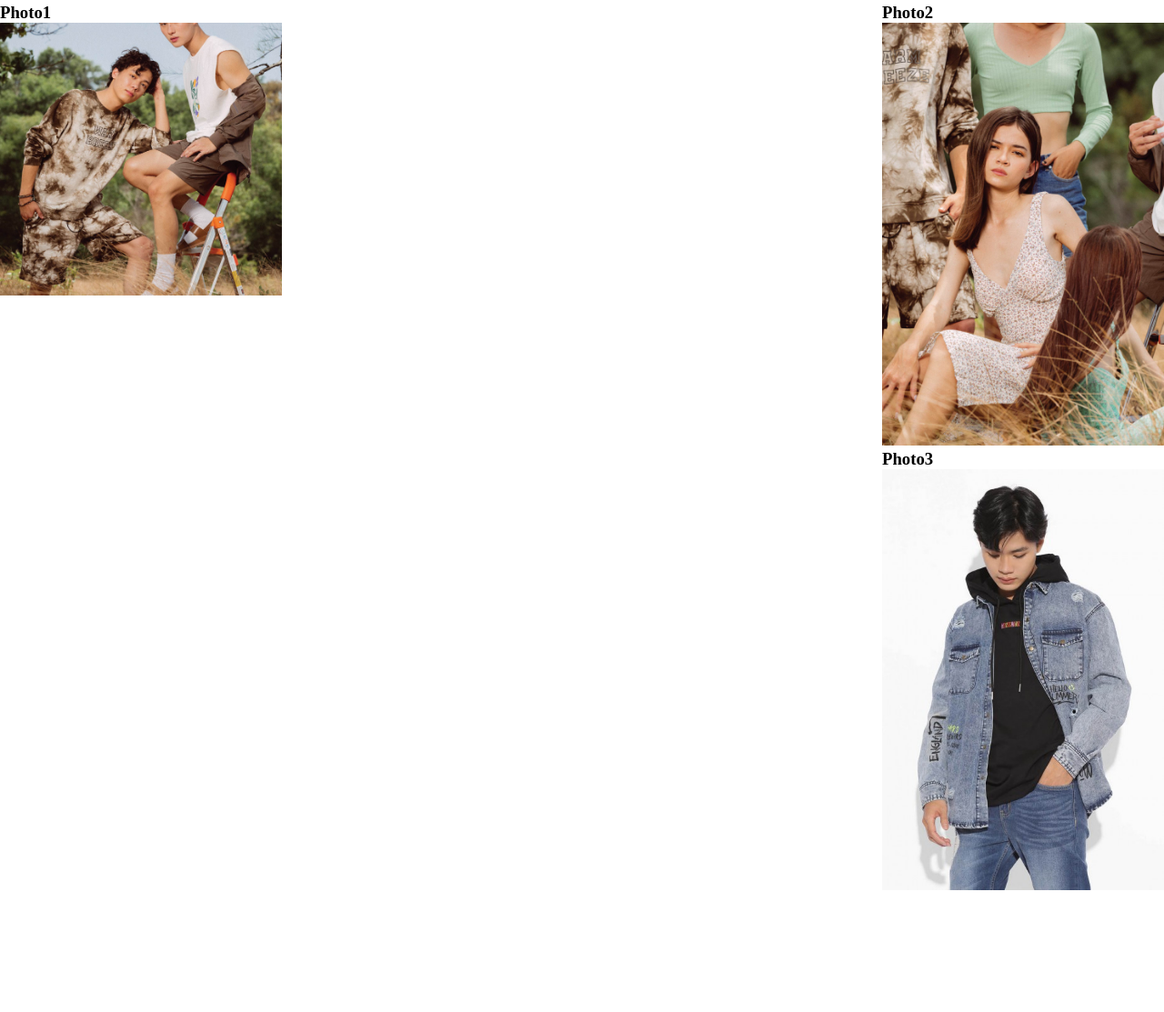
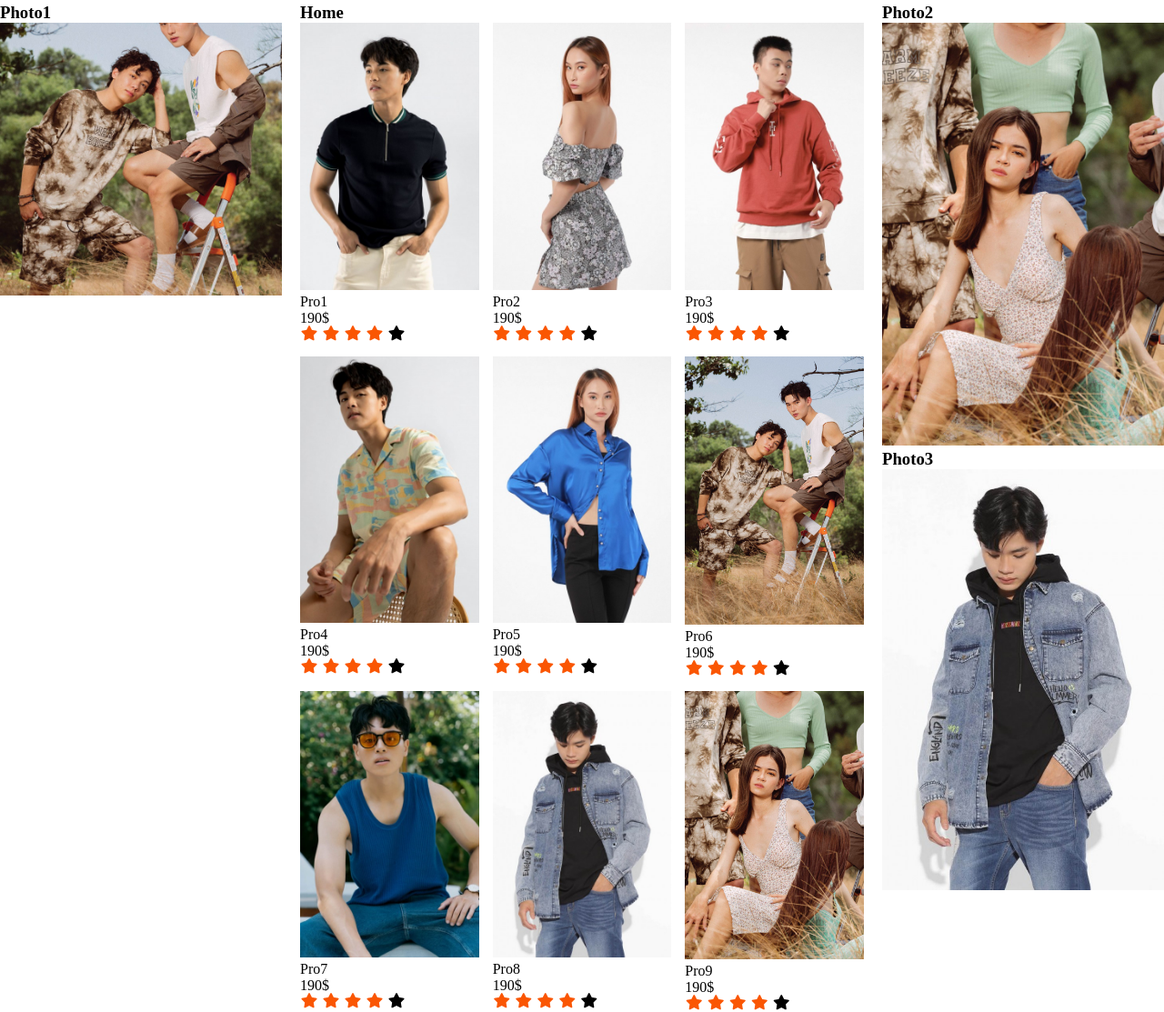
Before and after one commit to vyvuth2003/clothes-shop, a plain HTML site: page index.html in a window 1280 px wide. Shown: the part 511-1624 px from the top of the page at 91% size. Before the commit the page ends 1494 px from the top, so only its background shows below. Drawn offline with Linux system fonts and the light colour scheme; a web font is replaced by a local one.

Commit message:
updated_2

```diff
--- a/index.html
+++ b/index.html
@@ -41,7 +41,126 @@
     </div>
 
     <div class="pr">
-      <!-- put content here, or remove this div and use 2 columns -->
+      <h3>Home</h3>
+      <div class="pro_listing">
+        <!-- 1 -->
+        <div class="products">
+            <img src="/img/img/Product/p1.jpg" alt="">
+            <div class="pro_name">Pro1</div>
+            <div class="price">190$</div>
+            <div class="rating">
+                <i style="color: rgb(250, 86, 3);" class="fa-solid fa-star"></i>
+                <i style="color: rgb(250, 86, 3);" class="fa-solid fa-star"></i>
+                <i style="color: rgb(250, 86, 3);" class="fa-solid fa-star"></i>
+                <i style="color: rgb(250, 86, 3);" class="fa-solid fa-star"></i>
+                <i class="fa-solid fa-star"></i>
+            </div>
+        </div>
+        <!-- 2 -->
+          <div class="products">
+            <img src="/img/img/Product/p2.jpg" alt="">
+            <div class="pro_name">Pro2</div>
+            <div class="price">190$</div>
+            <div class="rating">
+                <i style="color: rgb(250, 86, 3);" class="fa-solid fa-star"></i>
+                <i style="color: rgb(250, 86, 3);" class="fa-solid fa-star"></i>
+                <i style="color: rgb(250, 86, 3);" class="fa-solid fa-star"></i>
+                <i style="color: rgb(250, 86, 3);" class="fa-solid fa-star"></i>
+                <i class="fa-solid fa-star"></i>
+            </div>
+        </div>
+        <!-- 3 -->
+          <div class="products">
+            <img src="/img/img/Product/p3.jpg" alt="">
+            <div class="pro_name">Pro3</div>
+            <div class="price">190$</div>
+            <div class="rating">
+                <i style="color: rgb(250, 86, 3);" class="fa-solid fa-star"></i>
+                <i style="color: rgb(250, 86, 3);" class="fa-solid fa-star"></i>
+                <i style="color: rgb(250, 86, 3);" class="fa-solid fa-star"></i>
+                <i style="color: rgb(250, 86, 3);" class="fa-solid fa-star"></i>
+                <i class="fa-solid fa-star"></i>
+            </div>
+            </div>
+            <!-- 4 -->
+              <div class="products">
+            <img src="/img/img/Product/p4.jpg" alt="">
+            <div class="pro_name">Pro4</div>
+            <div class="price">190$</div>
+            <div class="rating">
+                <i style="color: rgb(250, 86, 3);" class="fa-solid fa-star"></i>
+                <i style="color: rgb(250, 86, 3);" class="fa-solid fa-star"></i>
+                <i style="color: rgb(250, 86, 3);" class="fa-solid fa-star"></i>
+                <i style="color: rgb(250, 86, 3);" class="fa-solid fa-star"></i>
+                <i class="fa-solid fa-star"></i>
+            </div>
+            </div>
+            <!-- 5 -->
+              <div class="products">
+            <img src="/img/img/Product/p5.jpg" alt="">
+            <div class="pro_name">Pro5</div>
+            <div class="price">190$</div>
+            <div class="rating">
+                <i style="color: rgb(250, 86, 3);" class="fa-solid fa-star"></i>
+                <i style="color: rgb(250, 86, 3);" class="fa-solid fa-star"></i>
+                <i style="color: rgb(250, 86, 3);" class="fa-solid fa-star"></i>
+                <i style="color: rgb(250, 86, 3);" class="fa-solid fa-star"></i>
+                <i class="fa-solid fa-star"></i>
+            </div>
+            </div>
+            <!-- 6 -->
+              <div class="products">
+            <img src="/img/img/T1.jpg" alt="">
+            <div class="pro_name">Pro6</div>
+            <div class="price">190$</div>
+            <div class="rating">
+                <i style="color: rgb(250, 86, 3);" class="fa-solid fa-star"></i>
+                <i style="color: rgb(250, 86, 3);" class="fa-solid fa-star"></i>
+                <i style="color: rgb(250, 86, 3);" class="fa-solid fa-star"></i>
+                <i style="color: rgb(250, 86, 3);" class="fa-solid fa-star"></i>
+                <i class="fa-solid fa-star"></i>
+            </div>
+            </div>
+            <!-- 7 -->
+              <div class="products">
+            <img src="/img/img/Product/p7.jpg" alt="">
+            <div class="pro_name">Pro7</div>
+            <div class="price">190$</div>
+            <div class="rating">
+                <i style="color: rgb(250, 86, 3);" class="fa-solid fa-star"></i>
+                <i style="color: rgb(250, 86, 3);" class="fa-solid fa-star"></i>
+                <i style="color: rgb(250, 86, 3);" class="fa-solid fa-star"></i>
+                <i style="color: rgb(250, 86, 3);" class="fa-solid fa-star"></i>
+                <i class="fa-solid fa-star"></i>
+            </div>
+            </div>
+            <!-- 8 -->
+              <div class="products">
+            <img src="/img/img/Product/m1.jpg" alt="">
+            <div class="pro_name">Pro8</div>
+            <div class="price">190$</div>
+            <div class="rating">
+                <i style="color: rgb(250, 86, 3);" class="fa-solid fa-star"></i>
+                <i style="color: rgb(250, 86, 3);" class="fa-solid fa-star"></i>
+                <i style="color: rgb(250, 86, 3);" class="fa-solid fa-star"></i>
+                <i style="color: rgb(250, 86, 3);" class="fa-solid fa-star"></i>
+                <i class="fa-solid fa-star"></i>
+            </div>
+            </div>
+            <!-- 9 -->
+              <div class="products">
+            <img src="/img/img/T2.jpg" alt="">
+            <div class="pro_name">Pro9</div>
+            <div class="price">190$</div>
+            <div class="rating">
+                <i style="color: rgb(250, 86, 3);" class="fa-solid fa-star"></i>
+                <i style="color: rgb(250, 86, 3);" class="fa-solid fa-star"></i>
+                <i style="color: rgb(250, 86, 3);" class="fa-solid fa-star"></i>
+                <i style="color: rgb(250, 86, 3);" class="fa-solid fa-star"></i>
+                <i class="fa-solid fa-star"></i>
+            </div>
+        </div>
+      </div>
     </div>
 
     <div class="pi">
--- a/style.css
+++ b/style.css
@@ -121,3 +121,12 @@
 .navigation .P1 {
   height: 300px;
 }
+
+.pro_listing{
+    display: grid;
+    grid-template-columns: 1fr 1fr 1fr;
+    gap: 15px;
+}
+.products img{
+    width: 100%;
+}
```
Also changed, not shown: img/img/Product/p1.jpg (renamed from img/img/Product/FITTED-POLO-SHIRT (13)-cr-450x672.jpg), img/img/Product/p2.jpg (renamed from img/img/Product/Jaqcuar-Crop-Top (4)-cr-450x672.jpg), img/img/Product/p3.jpg (renamed from img/img/Product/Oversize-Hoodie-With-Print (4)-cr-450x672.jpg), img/img/Product/p4.jpg (renamed from img/img/Product/Multi-Color-Shirt (1)-cr-450x672.jpg), img/img/Product/p5.jpg (renamed from img/img/Product/Loose-Fit-Satin-Shirt (12)-cr-450x672.jpg), img/img/Product/p6.jpg (renamed from img/img/Product/Loose-Fit-Jeans (5)-cr-450x672.jpg), img/img/Product/p7.jpg (renamed from img/img/Product/KNIT-TANK-TOP (1)-cr-450x672.jpg).
